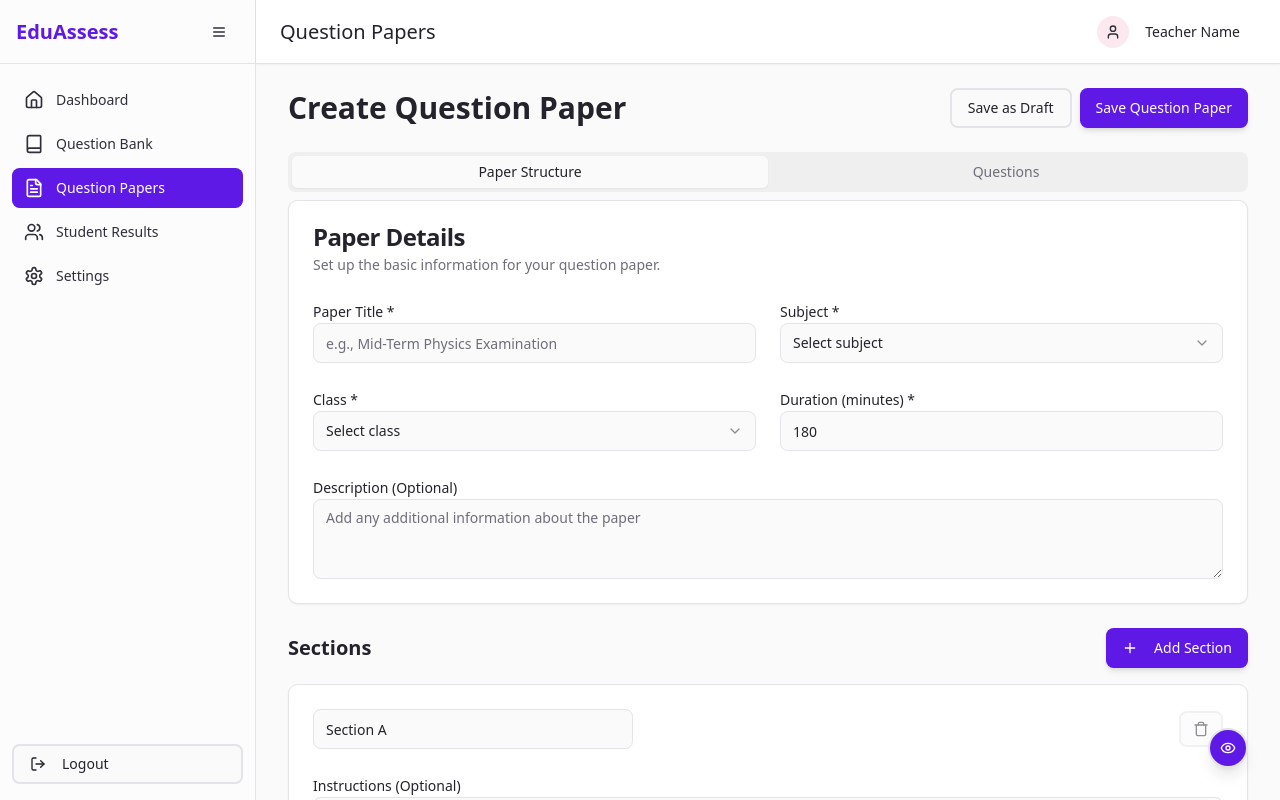
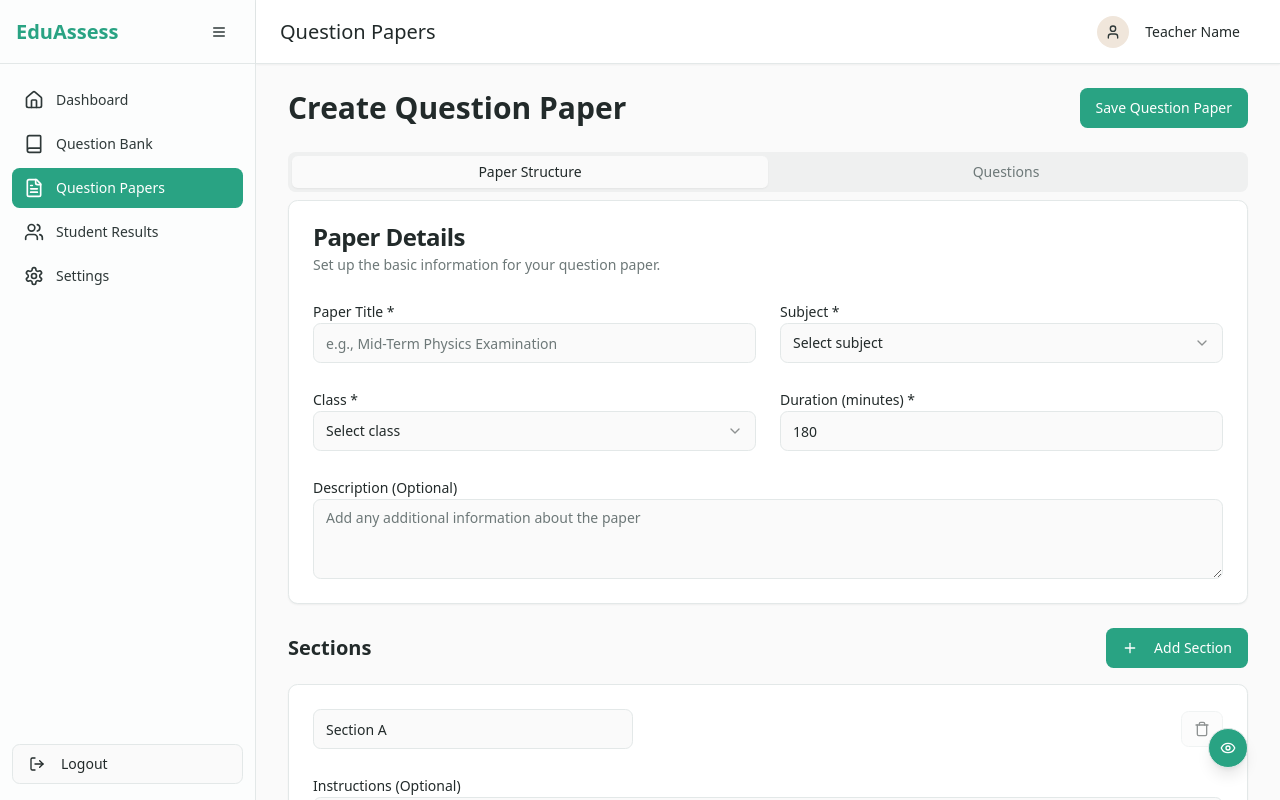
Before and after one commit to sahilrahman968/paper-scribe-evaluate-85, a React (Vite) app: page /dashboard/question-papers/create in a window 1280 px wide. Shown: the top 800 px of the page. Built offline with nearby package versions, Linux system fonts and the light colour scheme; sample sign-in values are in the browser's storage.

Commit message:
Reverted to commit 4f95b54ef62330b178615ec143a2b8d6ed815910

```diff
--- a/package.json
+++ b/package.json
@@ -49,7 +49,6 @@
     "lucide-react": "^0.462.0",
     "next-themes": "^0.3.0",
     "react": "^18.3.1",
-    "react-beautiful-dnd": "^13.1.1",
     "react-day-picker": "^8.10.1",
     "react-dom": "^18.3.1",
     "react-hook-form": "^7.53.0",
--- a/src/components/ui/button.tsx
+++ b/src/components/ui/button.tsx
@@ -1,4 +1,3 @@
-
 import * as React from "react"
 import { Slot } from "@radix-ui/react-slot"
 import { cva, type VariantProps } from "class-variance-authority"
@@ -10,16 +9,15 @@ const buttonVariants = cva(
   {
     variants: {
       variant: {
-        default: "bg-primary text-primary-foreground hover:bg-primary/90 shadow-md",
+        default: "bg-primary text-primary-foreground hover:bg-primary/90",
         destructive:
-          "bg-destructive text-destructive-foreground hover:bg-destructive/90 shadow-md",
+          "bg-destructive text-destructive-foreground hover:bg-destructive/90",
         outline:
-          "border-2 border-input bg-background hover:bg-accent hover:text-accent-foreground",
+          "border border-input bg-background hover:bg-accent hover:text-accent-foreground",
         secondary:
-          "bg-secondary text-secondary-foreground hover:bg-secondary/80 shadow-sm",
+          "bg-secondary text-secondary-foreground hover:bg-secondary/80",
         ghost: "hover:bg-accent hover:text-accent-foreground",
         link: "text-primary underline-offset-4 hover:underline",
-        draft: "bg-muted text-muted-foreground hover:bg-muted/80 shadow-sm",
       },
       size: {
         default: "h-10 px-4 py-2",
--- a/src/index.css
+++ b/src/index.css
@@ -6,82 +6,82 @@
 @layer base {
   :root {
     --background: 0 0% 98%;
-    --foreground: 250 10% 15%;
+    --foreground: 180 10% 15%;
 
     --card: 0 0% 100%;
-    --card-foreground: 250 10% 15%;
+    --card-foreground: 180 10% 15%;
 
     --popover: 0 0% 100%;
-    --popover-foreground: 250 10% 15%;
+    --popover-foreground: 180 10% 15%;
 
-    --primary: 260 80% 50%;
+    --primary: 164 60% 40%;
     --primary-foreground: 0 0% 100%;
 
-    --secondary: 280 70% 95%;
-    --secondary-foreground: 250 10% 20%;
+    --secondary: 20 20% 92%;
+    --secondary-foreground: 180 10% 20%;
 
-    --muted: 250 5% 94%;
-    --muted-foreground: 250 5% 45%;
+    --muted: 180 5% 94%;
+    --muted-foreground: 180 5% 45%;
 
-    --accent: 340 80% 95%;
-    --accent-foreground: 250 10% 20%;
+    --accent: 30 40% 90%;
+    --accent-foreground: 180 10% 20%;
 
     --destructive: 0 84.2% 60.2%;
     --destructive-foreground: 0 0% 98%;
 
-    --border: 250 10% 90%;
-    --input: 250 10% 90%;
-    --ring: 260 80% 60%;
+    --border: 180 10% 90%;
+    --input: 180 10% 90%;
+    --ring: 164 60% 50%;
 
     --radius: 0.6rem;
 
-    --sidebar-background: 260 30% 99%;
-    --sidebar-foreground: 250 10% 20%;
-    --sidebar-primary: 260 80% 50%;
+    --sidebar-background: 180 30% 99%;
+    --sidebar-foreground: 180 10% 20%;
+    --sidebar-primary: 164 60% 40%;
     --sidebar-primary-foreground: 0 0% 98%;
-    --sidebar-accent: 340 70% 94%;
-    --sidebar-accent-foreground: 250 10% 20%;
-    --sidebar-border: 250 10% 90%;
-    --sidebar-ring: 260 80% 60%;
+    --sidebar-accent: 30 40% 94%;
+    --sidebar-accent-foreground: 180 10% 20%;
+    --sidebar-border: 180 10% 90%;
+    --sidebar-ring: 164 60% 50%;
   }
 
   .dark {
-    --background: 250 15% 12%;
+    --background: 180 15% 12%;
     --foreground: 0 0% 98%;
 
-    --card: 250 15% 15%;
+    --card: 180 15% 15%;
     --card-foreground: 0 0% 98%;
 
-    --popover: 250 15% 15%;
+    --popover: 180 15% 15%;
     --popover-foreground: 0 0% 98%;
 
-    --primary: 260 70% 55%;
+    --primary: 164 60% 45%;
     --primary-foreground: 0 0% 100%;
 
-    --secondary: 280 20% 25%;
+    --secondary: 20 15% 25%;
     --secondary-foreground: 0 0% 98%;
 
-    --muted: 250 15% 20%;
-    --muted-foreground: 250 5% 75%;
+    --muted: 180 15% 20%;
+    --muted-foreground: 180 5% 75%;
 
-    --accent: 340 40% 30%;
+    --accent: 30 20% 30%;
     --accent-foreground: 0 0% 98%;
 
     --destructive: 0 62.8% 40.6%;
     --destructive-foreground: 0 0% 98%;
 
-    --border: 250 15% 25%;
-    --input: 250 15% 25%;
-    --ring: 260 70% 55%;
+    --border: 180 15% 25%;
+    --input: 180 15% 25%;
+    --ring: 164 60% 50%;
 
-    --sidebar-background: 250 20% 10%;
-    --sidebar-foreground: 250 5% 90%;
-    --sidebar-primary: 260 70% 55%;
+    --sidebar-background: 180 15% 10%;
+    --sidebar-foreground: 180 5% 90%;
+    --sidebar-primary: 164 60% 45%;
     --sidebar-primary-foreground: 0 0% 100%;
-    --sidebar-accent: 340 30% 25%;
+    --sidebar-accent: 30 20% 25%;
     --sidebar-accent-foreground: 0 0% 98%;
-    --sidebar-border: 250 15% 20%;
-    --sidebar-ring: 260 70% 55%;
+    --sidebar-border: 180 15% 20%;
+    --sidebar-ring: 164 60% 50%;
   }
 }
 
--- a/src/pages/dashboard/question-papers/CreateQuestionPaper.tsx
+++ b/src/pages/dashboard/question-papers/CreateQuestionPaper.tsx
@@ -1,7 +1,6 @@
 import React, { useState } from "react";
 import { useNavigate } from "react-router-dom";
-import { Plus, Trash, ArrowRight, FileText, BookOpen, Wand, Check, X, Eye, GripVertical } from "lucide-react";
-import { DragDropContext, Droppable, Draggable } from "react-beautiful-dnd";
+import { Plus, Trash, ArrowRight, FileText, BookOpen, Wand, Check, X, Eye } from "lucide-react";
 import { Button } from "@/components/ui/button";
 import { Input } from "@/components/ui/input";
 import { Label } from "@/components/ui/label";
@@ -210,6 +209,8 @@ const CreateQuestionPaper = () => {
   const [correctOptionIndex, setCorrectOptionIndex] = useState<number>(0);
   const [matchingItems, setMatchingItems] = useState<{left: string, right: string}[]>([
     {left: '', right: ''},
+    {left: '', right: ''},
+    {left: '', right: ''},
     {left: '', right: ''}
   ]);
 
@@ -273,6 +274,8 @@ const CreateQuestionPaper = () => {
     setCorrectOptionIndex(0);
     setMatchingItems([
       {left: '', right: ''},
+      {left: '', right: ''},
+      {left: '', right: ''},
       {left: '', right: ''}
     ]);
     setSubQuestions([]);
@@ -319,28 +322,21 @@ const CreateQuestionPaper = () => {
     );
   };
 
-  const handleSubmit = (e: React.FormEvent, isDraft: boolean = false) => {
+  const handleSubmit = (e: React.FormEvent) => {
     e.preventDefault();
     setIsSubmitting(true);
 
     // Calculate total marks
     const marks = calculateTotalMarks();
 
-    // Validate form - skip some validations for drafts
-    if (!paperTitle) {
-      toast.error("Please provide a title for your question paper");
-      setIsSubmitting(false);
-      return;
-    }
-
-    if (!isDraft && (!paperSubject || !paperClass)) {
+    // Validate form
+    if (!paperTitle || !paperSubject || !paperClass) {
       toast.error("Please fill in all required fields");
       setIsSubmitting(false);
       return;
     }
 
-    // For non-drafts, ensure all sections have at least one question
-    if (!isDraft) {
+    // Ensure all sections have at least one question
     for (const section of sections) {
       if (section.questions.length === 0) {
         toast.error(`${section.title} has no questions`);
@@ -357,16 +353,11 @@ const CreateQuestionPaper = () => {
         }
       }
     }
-    }
 
     // Mock submission - in a real implementation this would be an API call
     setTimeout(() => {
       setIsSubmitting(false);
-      if (isDraft) {
-        toast.success("Question paper saved as draft!");
-      } else {
       toast.success("Question paper created successfully!");
-      }
       navigate("/dashboard/question-papers");
     }, 1000);
   };
@@ -1172,55 +1163,17 @@ const CreateQuestionPaper = () => {
     );
   };
 
-  // Handle drag end for question reordering
-  const handleDragEnd = (result: any) => {
-    if (!result.destination) return;
-
-    const { source, destination } = result;
-    const sectionId = source.droppableId;
-
-    // Only allow reordering within the same section
-    if (source.droppableId !== destination.droppableId) return;
-
-    // Find the correct section
-    const sectionIndex = sections.findIndex(section => section.id === sectionId);
-    if (sectionIndex === -1) return;
-
-    // Create a copy of the questions array
-    const updatedSections = [...sections];
-    const questions = [...updatedSections[sectionIndex].questions];
-
-    // Reorder the questions
-    const [movedQuestion] = questions.splice(source.index, 1);
-    questions.splice(destination.index, 0, movedQuestion);
-
-    // Update the section with the reordered questions
-    updatedSections[sectionIndex].questions = questions;
-    setSections(updatedSections);
-
-    toast.success("Question order updated");
-  };
-
   return (
     <DashboardLayout>
       <div className="space-y-6 relative">
         <div className="flex items-center justify-between">
           <h1 className="text-3xl font-bold">Create Question Paper</h1>
-          <div className="flex items-center gap-2">
           <Button
-              variant="outline"
-              onClick={(e) => handleSubmit(e, true)}
+            onClick={handleSubmit}
             disabled={isSubmitting}
           >
-              {isSubmitting ? "Saving..." : "Save as Draft"}
-            </Button>
-            <Button
-              onClick={(e) => handleSubmit(e, false)}
-              disabled={isSubmitting}
-            >
             {isSubmitting ? "Saving..." : "Save Question Paper"}
           </Button>
-          </div>
         </div>
 
         <Tabs defaultValue="structure" onValueChange={setActiveTab}>
@@ -1389,7 +1342,6 @@ const CreateQuestionPaper = () => {
 
           <TabsContent value="questions">
             <div className="space-y-8">
-              <DragDropContext onDragEnd={handleDragEnd}>
               {sections.map((section) => (
                 <Card key={section.id} id={section.id}>
                   <CardHeader>
@@ -1400,59 +1352,107 @@ const CreateQuestionPaper = () => {
                   </CardHeader>
                   <CardContent>
                     {section.questions.length > 0 ? (
-                        <Droppable droppableId={section.id}>
-                          {(provided) => (
-                            <div
-                              className="space-y-4"
-                              ref={provided.innerRef}
-                              {...provided.droppableProps}
-                            >
+                      <div className="space-y-4">
                         {section.questions.map((question, qIndex) => (
-                                <Draggable
-                                  key={question.id}
-                                  draggableId={question.id}
-                                  index={qIndex}
-                                >
-                                  {(provided) => (
-                                    <div
-                                      ref={provided.innerRef}
-                                      {...provided.draggableProps}
-                                      className="flex items-start gap-4 border rounded-md p-4 bg-white"
-                                    >
-                                      <div
-                                        className="flex items-center self-stretch pr-2"
-                                        {...provided.dragHandleProps}
-                                      >
-                                        <GripVertical className="h-5 w-5 text-gray-400" />
-                                      </div>
-
+                          <div key={question.id} className="flex items-start gap-4 border-b pb-4">
                             <div className="flex-grow">
-                                        <div className="flex items-start gap-2 mb-2">
+                              <div className="flex items-center gap-2 mb-2">
                                 <span className="text-sm font-medium">Q{qIndex + 1}.</span>
-                                          <div className="flex-grow">
-                                            <p className="mb-1">{question.question}</p>
-                                            <div className="flex flex-wrap gap-2 mt-2">
-                                              <span className="text-xs px-2 py-1 bg-muted rounded-full">
-                                                {question.type || "N/A"}
-                                              </span>
-                                              {question.chapter && (
-                                                <span className="text-xs px-2 py-1 bg-muted/50 rounded-full">
-                                                  {question.chapter.split(':')[0]}
-                                                </span>
-                                              )}
-                                              {question.topic && (
-                                                <span className="text-xs px-2 py-1 bg-muted/30 rounded-full">
-                                                  {question.topic}
-                                                </span>
-                                              )}
-                                              <span className="text-xs px-2 py-1 bg-primary/10 rounded-full font-medium">
-                                                {question.marks} {question.marks === 1 ? "mark" : "marks"}
-                                              </span>
-                                            </div>
-                                          </div>
-                                        </div>
-                                      </div>
-
+                                <Textarea
+                                  value={question.question}
+                                  onChange={(e) => updateQuestion(section.id, question.id, "question", e.target.value)}
+                                  placeholder="Enter question text"
+                                />
+                              </div>
+                              <div className="grid grid-cols-1 sm:grid-cols-3 gap-3">
+                                <div>
+                                  <Label htmlFor={`type-${question.id}`} className="text-xs mb-1 block">
+                                    Type
+                                  </Label>
+                                  <Select
+                                    value={question.type || QUESTION_TYPES[0]}
+                                    onValueChange={(value) => updateQuestion(section.id, question.id, "type", value)}
+                                  >
+                                    <SelectTrigger className="h-8 text-xs">
+                                      <SelectValue />
+                                    </SelectTrigger>
+                                    <SelectContent>
+                                      {QUESTION_TYPES.map((type) => (
+                                        <SelectItem key={type} value={type}>
+                                          {type}
+                                        </SelectItem>
+                                      ))}
+                                    </SelectContent>
+                                  </Select>
+                                </div>
+                                <div>
+                                  <Label htmlFor={`chapter-${question.id}`} className="text-xs mb-1 block">
+                                    Chapter
+                                  </Label>
+                                  <Select
+                                    value={question.chapter || ""}
+                                    onValueChange={(value) => {
+                                      updateQuestion(section.id, question.id, "chapter", value);
+                                      // Reset topic when chapter changes
+                                      updateQuestion(section.id, question.id, "topic", "");
+                                    }}
+                                  >
+                                    <SelectTrigger>
+                                      <SelectValue placeholder="Select chapter" />
+                                    </SelectTrigger>
+                                    <SelectContent>
+                                      {CHAPTERS.map((chapter) => (
+                                        <SelectItem key={chapter} value={chapter}>
+                                          {chapter}
+                                        </SelectItem>
+                                      ))}
+                                    </SelectContent>
+                                  </Select>
+                                </div>
+                                <div>
+                                  <Label htmlFor={`topic-${question.id}`} className="text-xs mb-1 block">
+                                    Topic
+                                  </Label>
+                                  <Select
+                                    value={question.topic || ""}
+                                    onValueChange={(value) => updateQuestion(section.id, question.id, "topic", value)}
+                                    disabled={!question.chapter}
+                                  >
+                                    <SelectTrigger>
+                                      <SelectValue placeholder={!question.chapter ? "Select chapter first" : "Select topic"} />
+                                    </SelectTrigger>
+                                    <SelectContent>
+                                      {question.chapter &&
+                                        TOPICS[question.chapter as keyof typeof TOPICS]?.map((topic) => (
+                                          <SelectItem key={topic} value={topic}>
+                                            {topic}
+                                          </SelectItem>
+                                        ))}
+                                    </SelectContent>
+                                  </Select>
+                                </div>
+                                <div>
+                                  <Label htmlFor={`marks-${question.id}`} className="text-xs mb-1 block">
+                                    Marks
+                                  </Label>
+                                  <Select
+                                    value={question.marks.toString()}
+                                    onValueChange={(value) => updateQuestion(section.id, question.id, "marks", parseInt(value))}
+                                  >
+                                    <SelectTrigger className="h-8 text-xs">
+                                      <SelectValue />
+                                    </SelectTrigger>
+                                    <SelectContent>
+                                      {[1, 2, 3, 4, 5, 8, 10].map((mark) => (
+                                        <SelectItem key={mark} value={mark.toString()}>
+                                          {mark}
+                                        </SelectItem>
+                                      ))}
+                                    </SelectContent>
+                                  </Select>
+                                </div>
+                              </div>
+                            </div>
                             <Button
                               variant="ghost"
                               size="sm"
@@ -1461,13 +1461,8 @@ const CreateQuestionPaper = () => {
                               <Trash className="h-4 w-4 text-red-500" />
                             </Button>
                           </div>
-                                  )}
-                                </Draggable>
-                              ))}
-                              {provided.placeholder}
-                            </div>
-                          )}
-                        </Droppable>
+                        ))}
+                      </div>
                     ) : (
                       <div className="py-4 text-center text-gray-500">
                         No questions added to this section yet.
@@ -1791,7 +1786,6 @@ const CreateQuestionPaper = () => {
                   </CardContent>
                 </Card>
               ))}
-              </DragDropContext>
             </div>
           </TabsContent>
 
--- a/src/utils/paperUtils.ts
+++ /dev/null
@@ -1,46 +0,0 @@
-
-/**
- * Constructs a complete question paper object from the provided details
- *
- * @param paperDetails The question paper details including title, description, and questions
- * @returns The complete question paper object
- */
-export const constructPaperDetails = (
-  title: string,
-  description: string,
-  questions: any[], // Using any[] as we don't know the exact question structure
-  duration?: number,
-  totalMarks?: number,
-  isDraft?: boolean
-) => {
-  const paperDetails = {
-    title,
-    description,
-    questions,
-    metadata: {
-      createdAt: new Date().toISOString(),
-      lastModified: new Date().toISOString(),
-      duration: duration || 0,
-      totalMarks: totalMarks || calculateTotalMarks(questions),
-      isDraft: isDraft || false,
-      questionCount: questions.length,
-    }
-  };
-
-  // Log the paper details to the console as requested
-  console.log('paperDetails', paperDetails);
-
-  return paperDetails;
-};
-
-/**
- * Calculates the total marks for all questions in the paper
- *
- * @param questions Array of questions in the paper
- * @returns The total marks
- */
-const calculateTotalMarks = (questions: any[]): number => {
-  return questions.reduce((total, question) => {
-    return total + (question.marks || 0);
-  }, 0);
-};
```
Also changed, not shown: src/components/ui/table.tsx (+5 -5 lines), 1 other file (tests, documents, lock files or other folders). Lines whose indentation alone changed are shown as unchanged.
